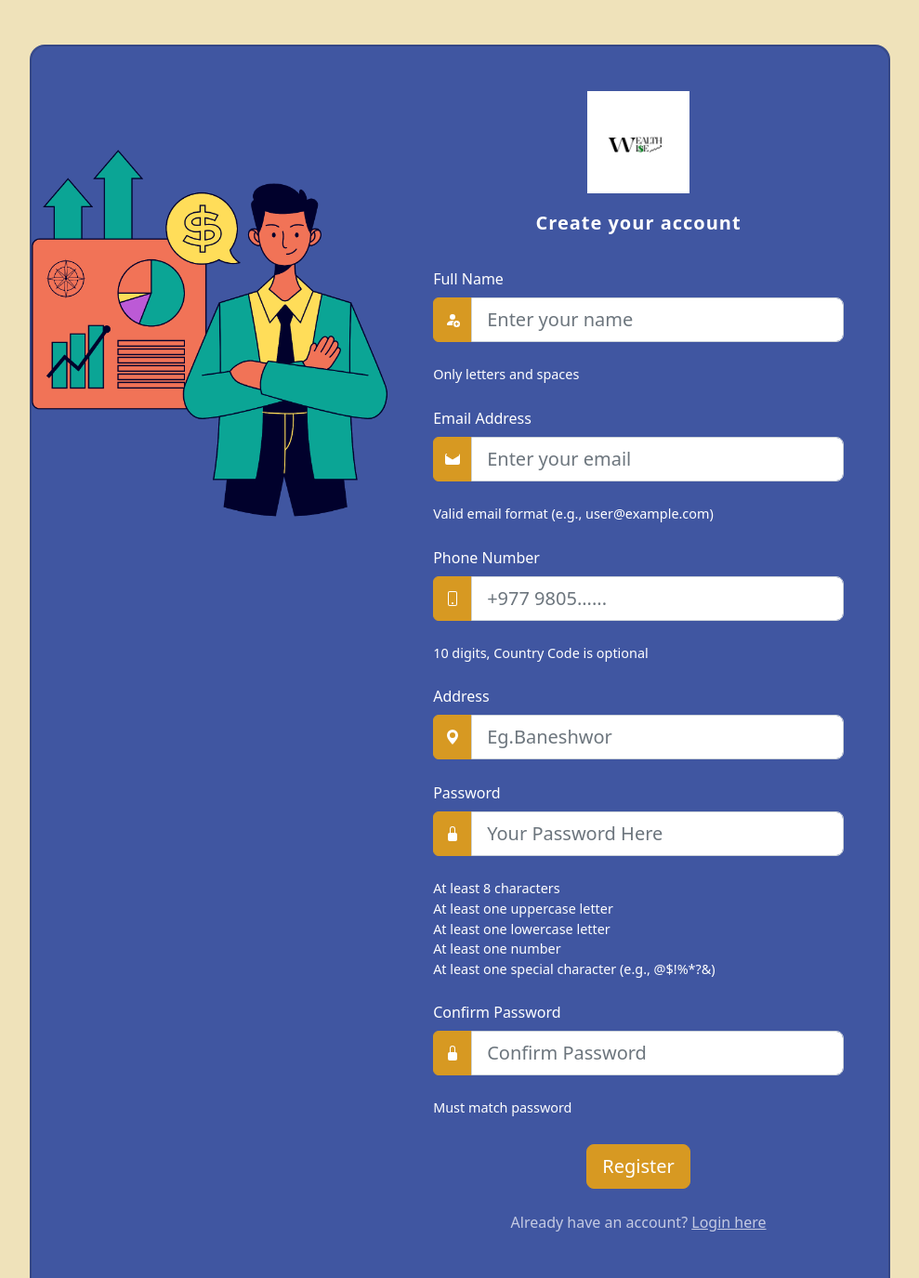
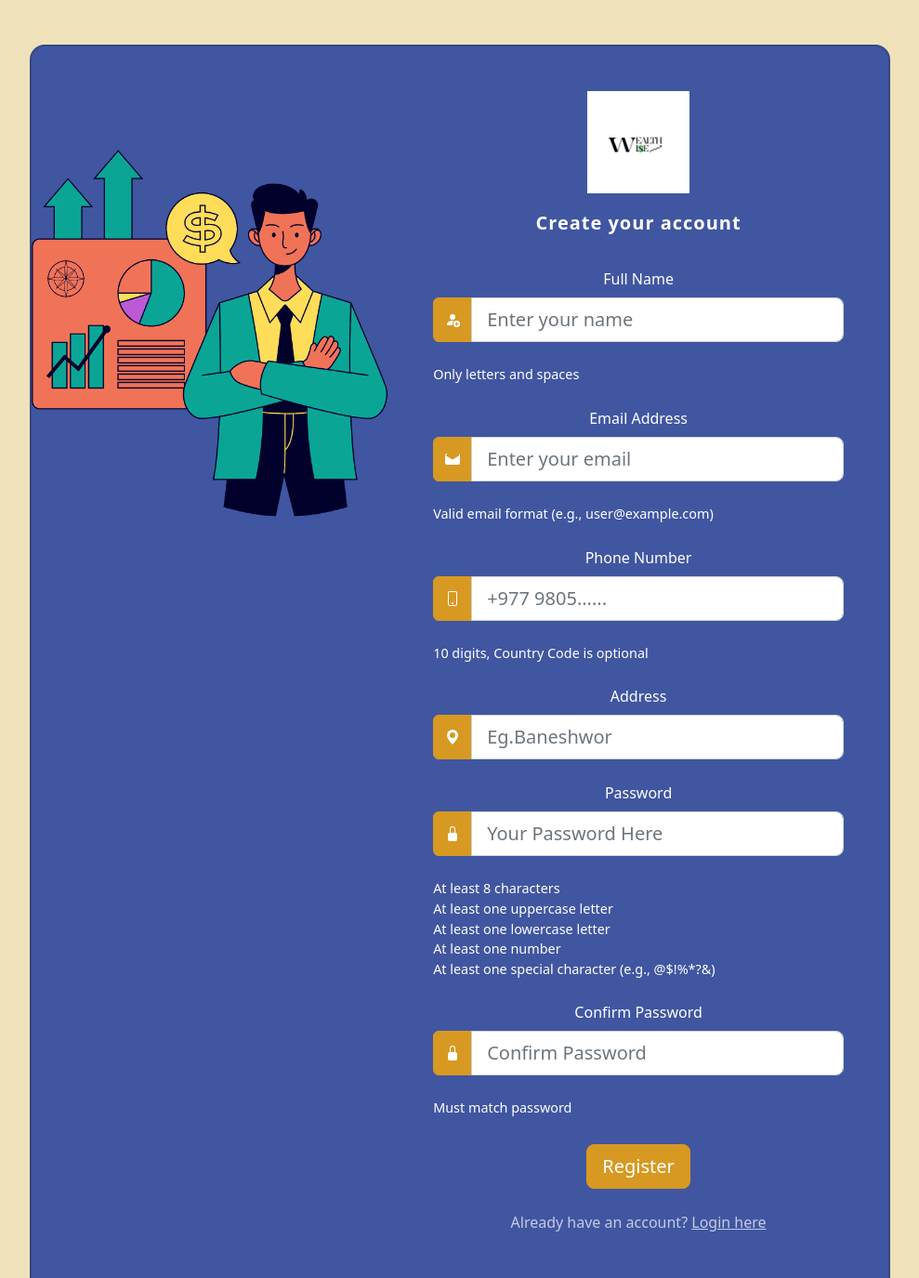
Before and after one commit to KaushallB/wealthwisehost, a Flask app: page /registration in a window 1280 px wide. Shown: the top 1375 px of the page at 93% size, without its empty margins (145-1134 px from the left). Run offline with Flask 3, Linux system fonts and the light colour scheme; some libraries are stand-ins or nearby versions.

Commit message:
registration center align

```diff
--- a/templates/register.html
+++ b/templates/register.html
@@ -68,6 +68,12 @@
         }
         .checklist .invalid {
             color: white;
+        }
+        .form-label {
+            text-align: center;
+            display: block;
+            width: 100%;
+            margin-bottom: 0.5rem;
         }
     </style>
 </head>
```
